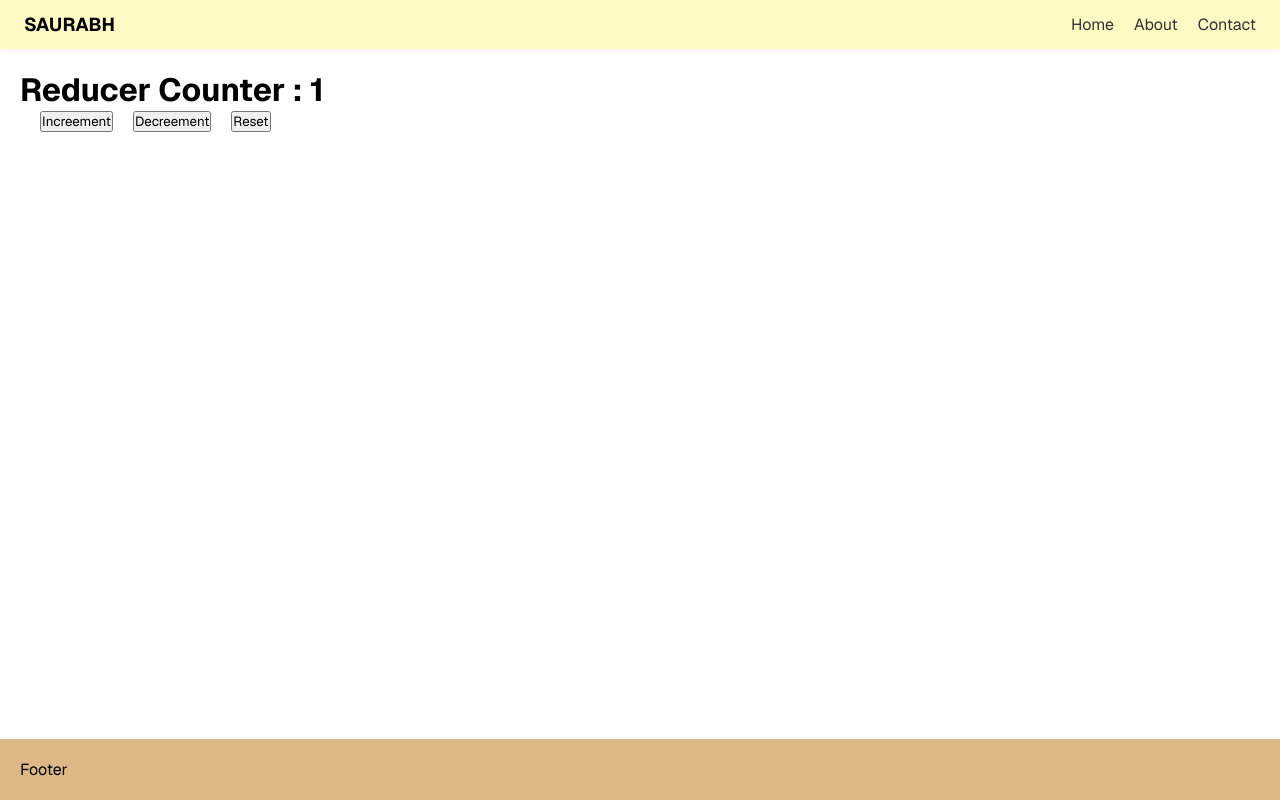
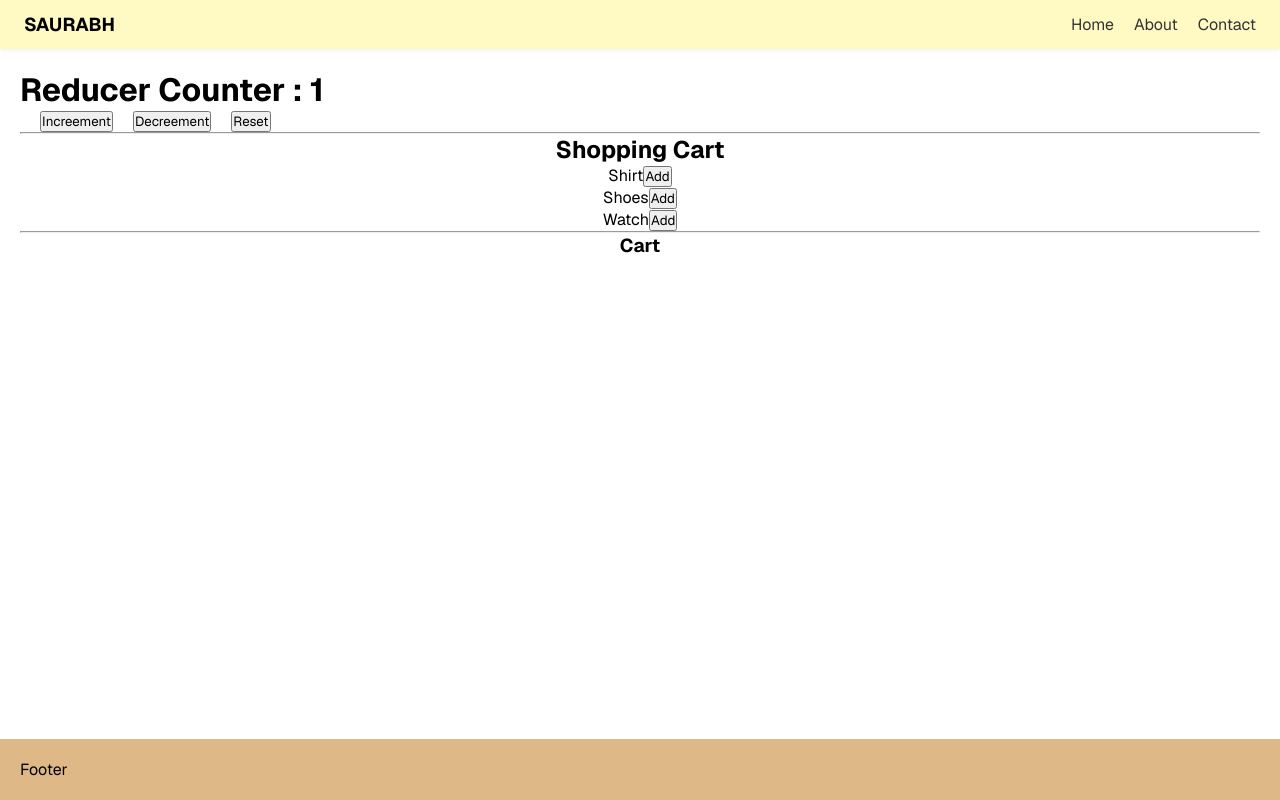
Before and after one commit to Saurabh-Chede/awdiz-react, a React (Vite) app: page / in a window 1280 px wide. Built offline with nearby package versions, Linux system fonts and the light colour scheme.

Commit message:
assignment11

```diff
--- /dev/null
+++ b/src/components/Day10/AddtoCart.jsx
@@ -0,0 +1,89 @@
+import React, { useReducer } from "react";
+
+// reducer function
+const reducer = (state, action) => {
+  switch (action.type) {
+    case "ADD":
+      const exist = state.find(item => item.id === action.payload.id);
+      if (exist) {
+        return state.map(item =>
+          item.id === action.payload.id
+            ? { ...item, qty: item.qty + 1 }
+            : item
+        );
+      }
+      return [...state, { ...action.payload, qty: 1 }];
+
+    case "REMOVE":
+      return state.filter(item => item.id !== action.payload);
+
+    case "INCREMENT":
+      return state.map(item =>
+        item.id === action.payload
+          ? { ...item, qty: item.qty + 1 }
+          : item
+      );
+
+    case "DECREMENT":
+      return state.map(item =>
+        item.id === action.payload && item.qty > 1
+          ? { ...item, qty: item.qty - 1 }
+          : item
+      );
+
+    default:
+      return state;
+  }
+};
+
+const products = [
+  { id: 1, name: "Shirt" },
+  { id: 2, name: "Shoes" },
+  { id: 3, name: "Watch" }
+];
+
+const CartApp = () => {
+  const [cart, dispatch] = useReducer(reducer, []);
+
+  return (
+    <div style={{ textAlign: "center" }}>
+      <h2>Shopping Cart</h2>
+
+      {/* Product List */}
+      {products.map(product => (
+        <div key={product.id}>
+          <span>{product.name}</span>
+          <button onClick={() => dispatch({ type: "ADD", payload: product })}>
+            Add
+          </button>
+        </div>
+      ))}
+
+      <hr />
+
+      {/* Cart Items */}
+      <h3>Cart</h3>
+      {cart.map(item => (
+        <div key={item.id}>
+          <span>
+            {item.name} (Qty: {item.qty})
+          </span>
+
+          <button onClick={() => dispatch({ type: "INCREMENT", payload: item.id })}>
+            +
+          </button>
+
+          <button onClick={() => dispatch({ type: "DECREMENT", payload: item.id })}>
+            -
+          </button>
+
+          <button onClick={() => dispatch({ type: "REMOVE", payload: item.id })}>
+            ❌
+          </button>
+        </div>
+      ))}
+    </div>
+  );
+};
+
+export default CartApp;
--- a/src/components/Day10/UseReducer.jsx
+++ b/src/components/Day10/UseReducer.jsx
@@ -1,4 +1,5 @@
 import React, { act, useReducer, useState } from "react";
+import CartApp from './AddtoCart'
 
 function reducer(state, action) {
   console.log(state, "state");
@@ -39,6 +40,8 @@ const UseReducer = () => {
         Decreement
       </button>
       <button style={{marginLeft:20}} onClick={() => dispatch({ type: "reset" })}>Reset</button>
+      <hr />
+      <CartApp/>
     </div>
   );
 };
```
